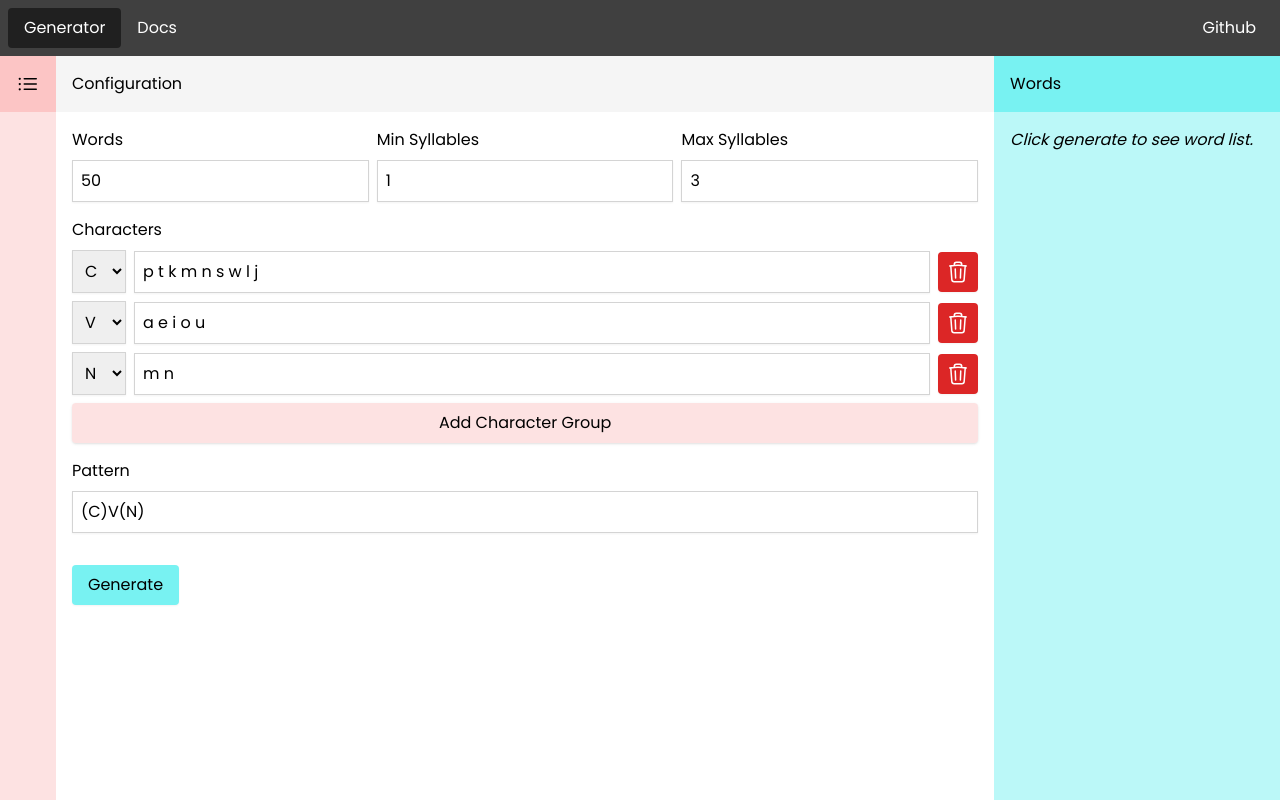
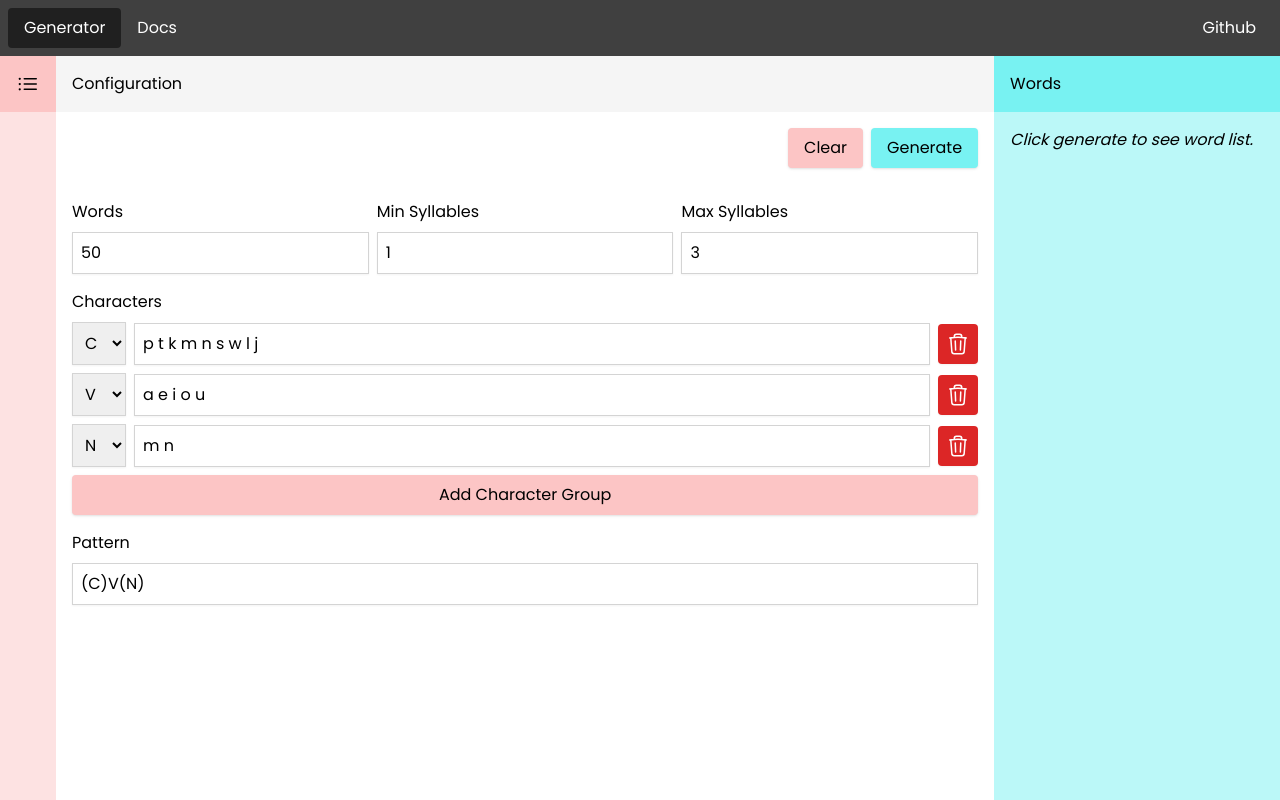
Before and after one commit to CollinBrennan/word-generator, a React (Vite) app: page / in a window 1280 px wide. Built offline with nearby package versions, Linux system fonts and the light colour scheme.

Commit message:
Added clear button

```diff
--- a/src/components/Form.tsx
+++ b/src/components/Form.tsx
@@ -7,6 +7,14 @@ export type Inputs = {
   numWords: number
   syllablesMin: number
   syllablesMax: number
+}
+
+const clearedFormValues: Inputs = {
+  characterGroups: [{ label: 'A', characters: '' }],
+  pattern: '',
+  numWords: 50,
+  syllablesMin: 1,
+  syllablesMax: 3,
 }
 
 function Form({ setFormData }: any) {
@@ -24,7 +32,7 @@ function Form({ setFormData }: any) {
     },
   })
 
-  const { register, control, handleSubmit, formState } = form
+  const { register, control, handleSubmit, formState, reset } = form
   const { errors } = formState
 
   const { fields, append, remove } = useFieldArray({
@@ -34,8 +42,27 @@ function Form({ setFormData }: any) {
 
   const onSubmit: SubmitHandler<Inputs> = (data) => setFormData(data)
 
+  function handleClear() {
+    reset(clearedFormValues)
+  }
+
   return (
     <form className="flex flex-col" onSubmit={handleSubmit(onSubmit)}>
+      <div className="flex justify-end pb-8 gap-2">
+        <button
+          onClick={handleClear}
+          type="button"
+          className="bg-secondary  px-4 py-2 rounded cursor-pointer shadow"
+        >
+          Clear
+        </button>
+        <input
+          className="bg-primary px-4 py-2 rounded cursor-pointer shadow"
+          type="submit"
+          value="Generate"
+        />
+      </div>
+
       <div className="grid grid-cols-3 gap-2 pb-4">
         <div className="flex flex-col gap-2">
           <label>Words</label>
@@ -84,7 +111,7 @@ function Form({ setFormData }: any) {
         ))}
         <button
           type="button"
-          className="bg-secondary/50 px-4 py-2 rounded cursor-pointer shadow"
+          className="bg-secondary px-4 py-2 rounded cursor-pointer shadow"
           onClick={() => append({ label: 'A', characters: '' })}
         >
           Add Character Group
@@ -100,14 +127,6 @@ function Form({ setFormData }: any) {
           {...register('pattern')}
         />
       </div>
-
-      <div>
-        <input
-          className="bg-primary px-4 py-2 rounded cursor-pointer shadow-sm"
-          type="submit"
-          value="Generate"
-        />
-      </div>
     </form>
   )
 }
```
